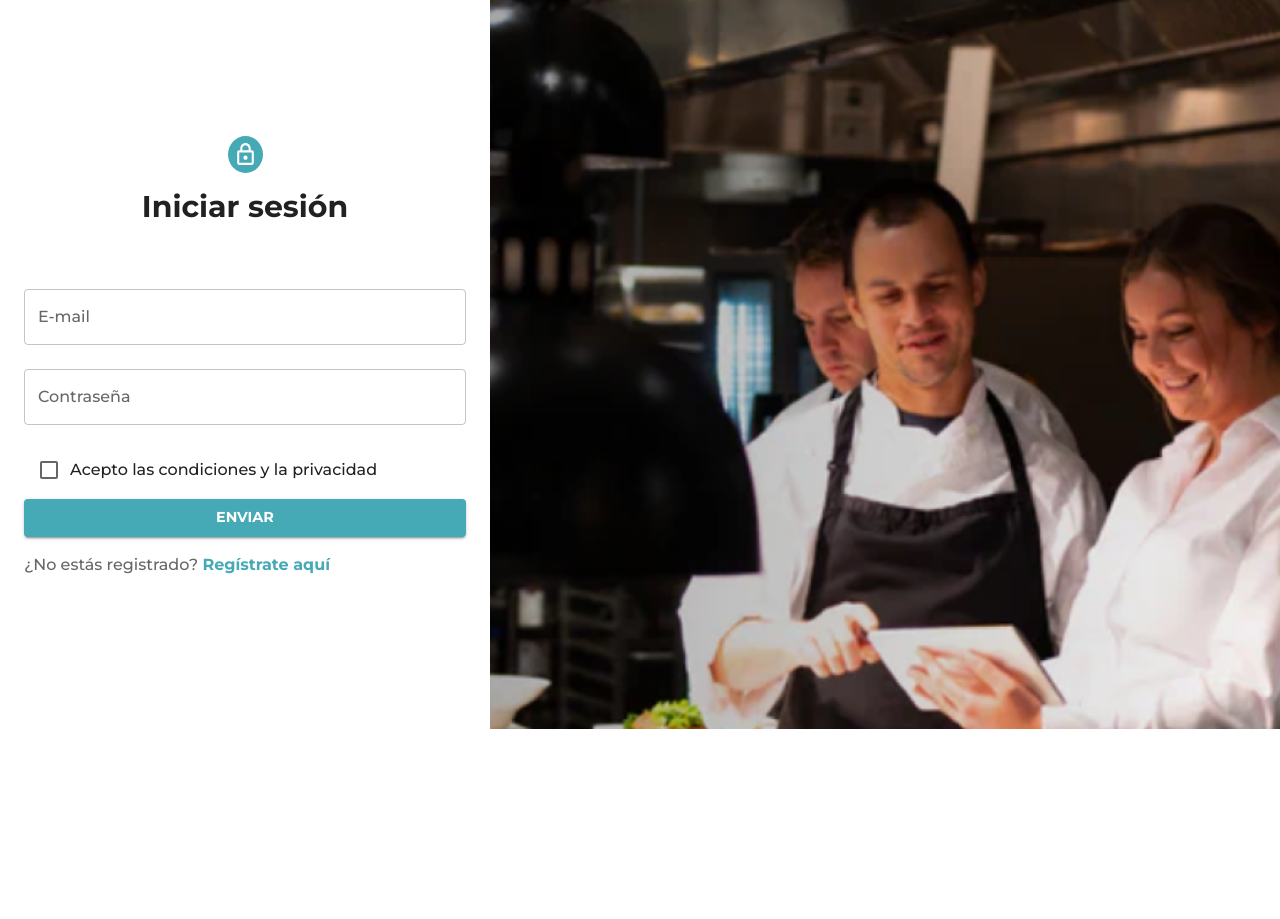
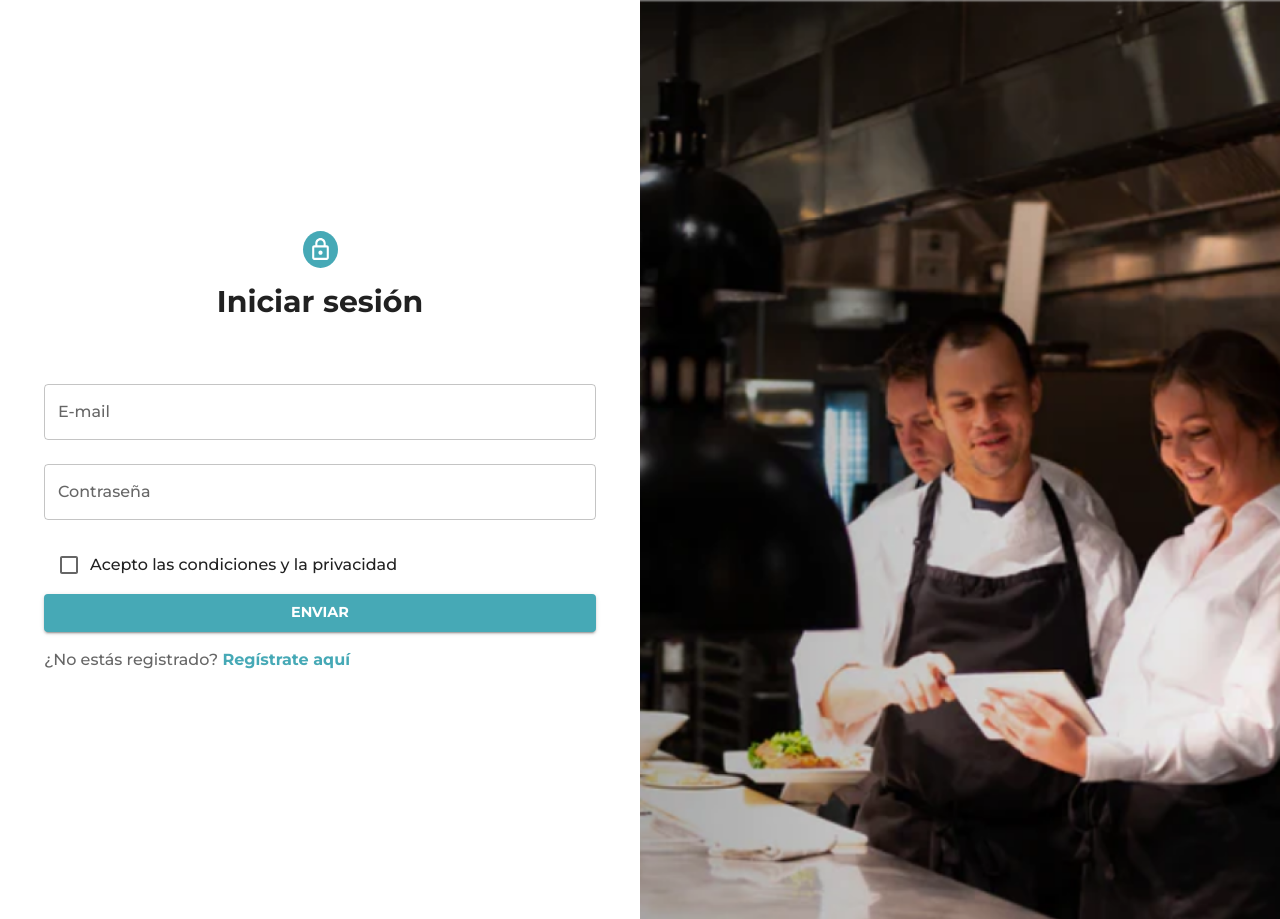
Before and after one commit to octocodevs/jointure-frontend, a Next.js app: page / in a window 1280 px wide. Before the commit the page ends 800 px from the top, so only its background shows below. Built offline with nearby package versions, Linux system fonts and the light colour scheme.

Commit message:
image changed

```diff
--- a/src/app/page.js
+++ b/src/app/page.js
@@ -3,6 +3,7 @@ import LoginInputs from "./components/LoginInputs";
 import { Box } from "@mui/material";
 import LoginCard from "./components/LoginCard";
 import LockIcon from "./components/mui/Icons/LockIcon";
+import Image from "next/image";
 
 const Login = () => {
   return (
@@ -16,8 +17,14 @@ const Login = () => {
         </Box>
         <LoginInputs />
       </Box>
-      <Box className="hidden sm:block h-scrip:w-1/2">
-        <LoginCard />
+      <Box className="hidden sm:block w-full md:w-1/2 h-full relative  overflow-hidden">
+      <Image
+            src="/img/img-login.png"
+            alt="Picture of the author"
+            width={1200}
+            height={600}
+            className="bg-cover h-full"
+          />
       </Box>
     </Box>
   );
```
